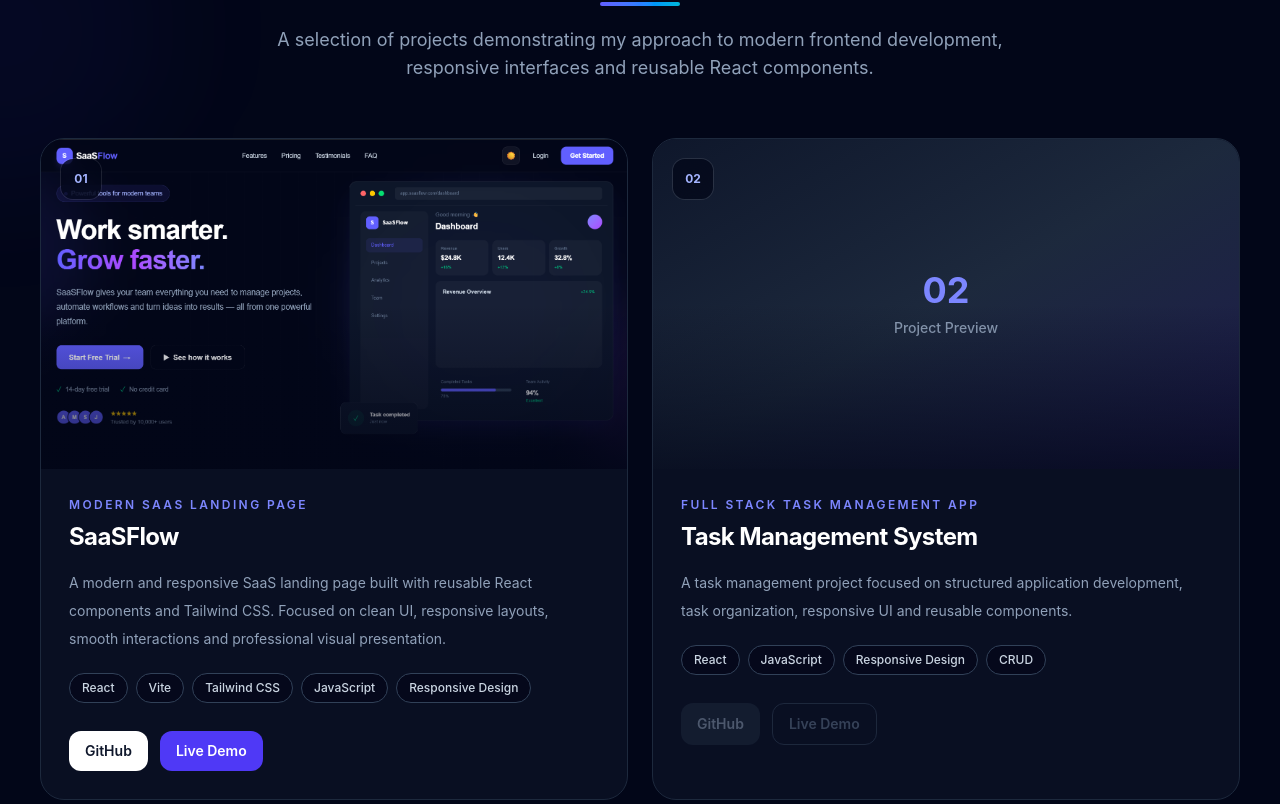
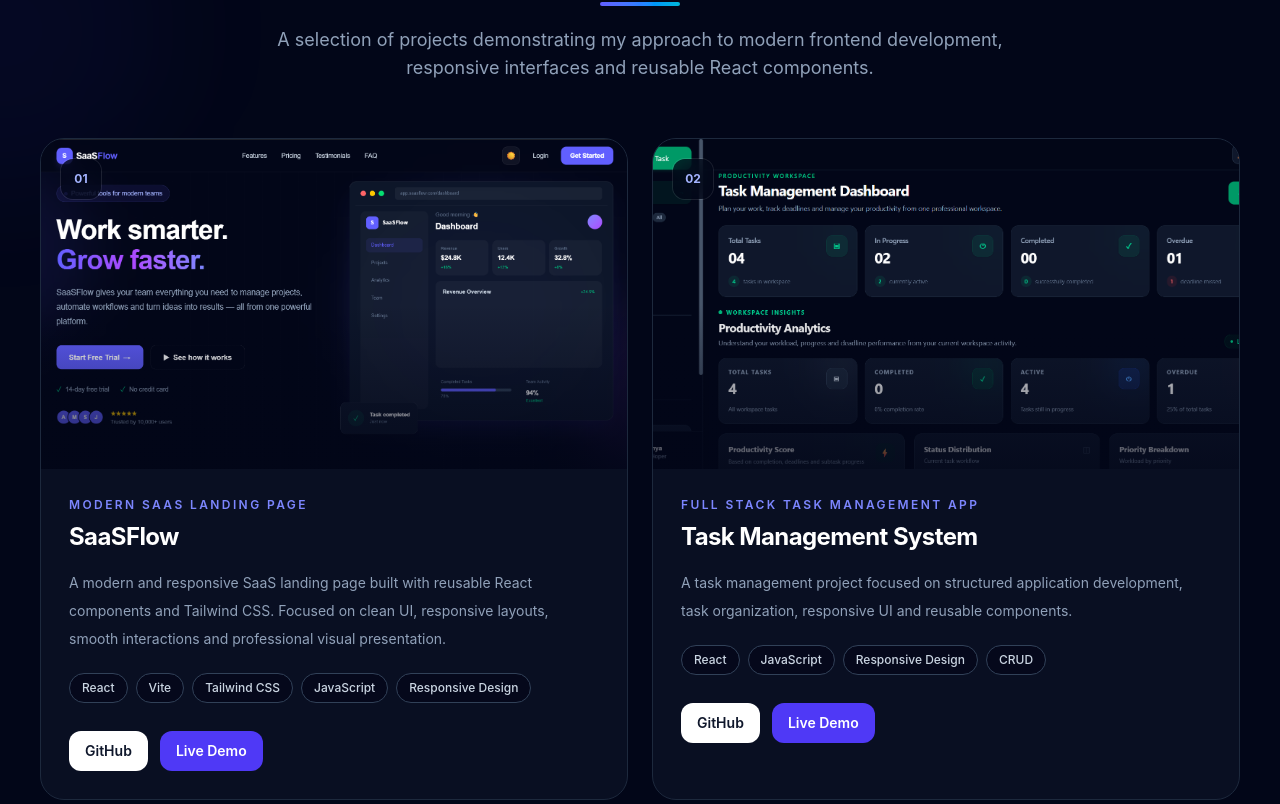
Before and after one commit to Abdullahyahya12/Abdullah-Yahya-Portfolio-, a React (Vite) app: page / in a window 1280 px wide. Shown: the part 3536-4340 px from the top of the page. Built offline with nearby package versions, Linux system fonts and the light colour scheme.

Commit message:
Upload Second  project On Portfolio

```diff
--- a/src/Component/Contact.jsx
+++ b/src/Component/Contact.jsx
@@ -366,7 +366,7 @@ function Contact({ darkMode }) {
 
           {/* Contact Form */}
           <div
-            className={`contact-form-card rounded-[2rem] border p-6 sm:p-8 ${
+            className={`contact-form-card rounded- [2rem] border p-6 sm:p-8 ${
               darkMode
                 ? "border-slate-800 bg-slate-900/70 shadow-2xl shadow-black/20"
                 : "border-slate-200 bg-white shadow-xl shadow-slate-200/50"
--- a/src/Component/Projects.jsx
+++ b/src/Component/Projects.jsx
@@ -26,15 +26,15 @@ const projects = [
     subtitle: "Full Stack Task Management App",
     description:
       "A task management project focused on structured application development, task organization, responsive UI and reusable components.",
-    image: null,
+    image: "/Projects/tmg.png",
     technologies: [
       "React",
       "JavaScript",
       "Responsive Design",
       "CRUD",
     ],
-    github: "#",
-    live: "#",
+    github: "https://github.com/Abdullahyahya12/Task-Management-System",
+    live: "https://abdullah-yahya-portfolio-y5v2.vercel.app/",
   },
   {
     id: 3,
@@ -68,6 +68,7 @@ const projects = [
     github: "#",
     live: "#",
   },
+
 ];
 
 function ProjectCard({ project, index, darkMode }) {
```
Also changed, not shown: public/Projects/tmg.png (added).
